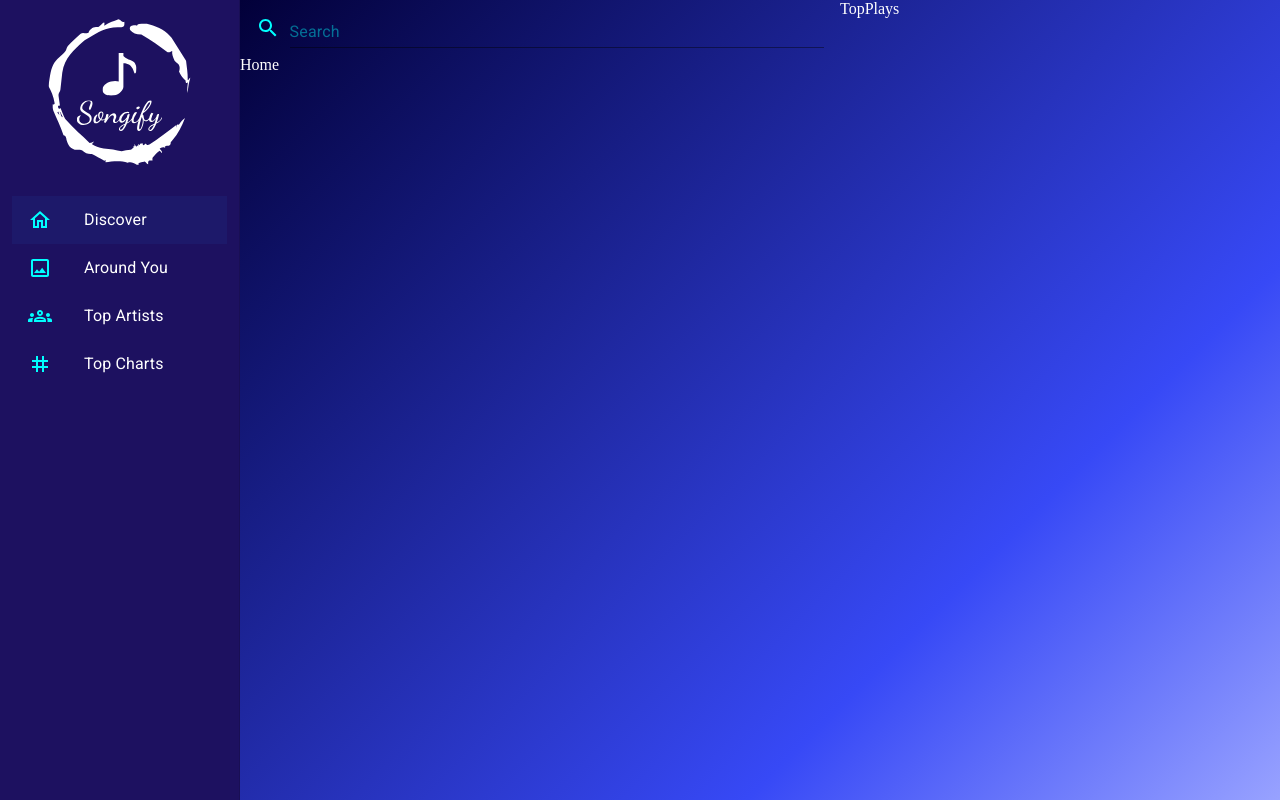
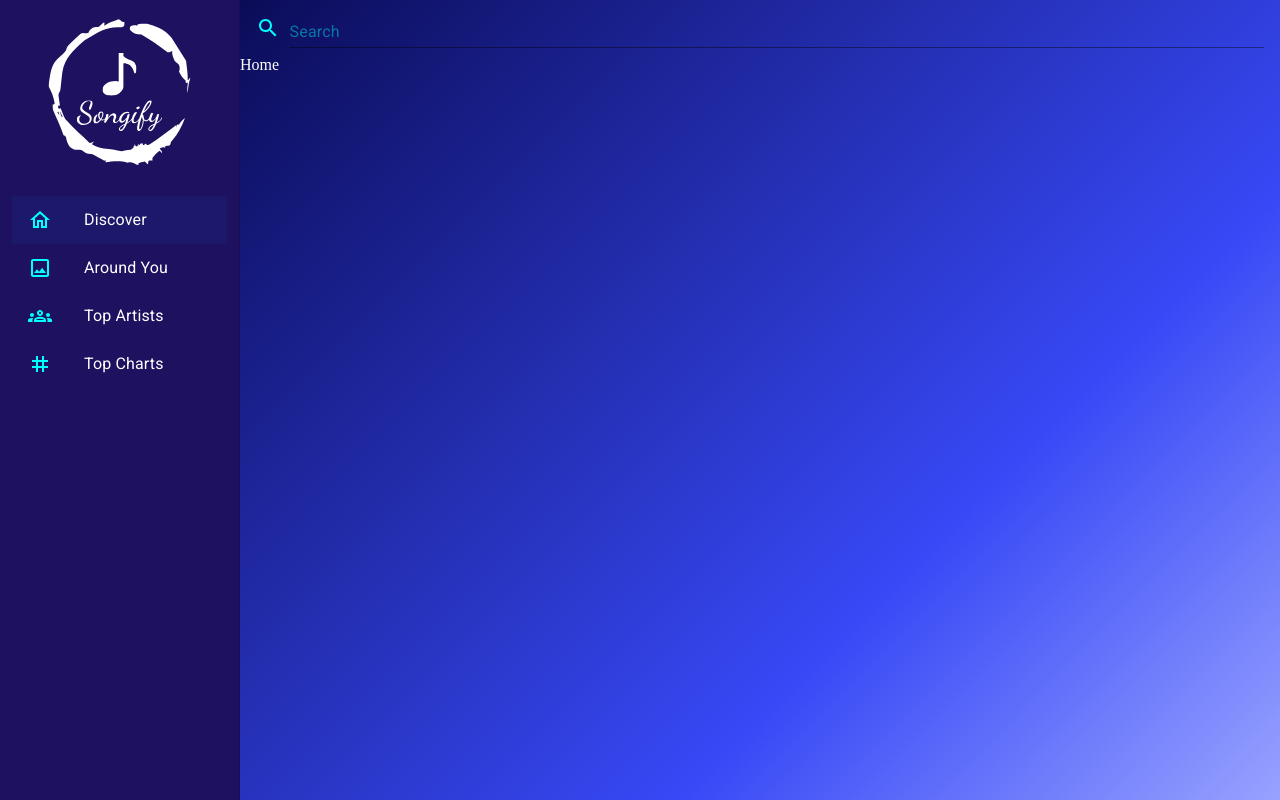
Before and after one commit to DireWolf707/Songify, a React (Vite) app: page / in a window 1280 px wide. Built offline with nearby package versions, Linux system fonts and the light colour scheme.

Commit message:
modified layout

```diff
--- a/src/App.jsx
+++ b/src/App.jsx
@@ -1,34 +1,23 @@
-import React, { useState } from "react"
+import React from "react"
 import { Stack } from "@mui/material"
-import SearchBar from "./components/SearchBar"
 import SideBar from "./components/SideBar"
-import TopPlays from "./components/TopPlays"
 import { Routes, Route } from "react-router-dom"
 import { TopArtists, TopCharts, Search, Home, AroundYou } from "./pages"
+import SearchBar from "./components/SearchBar"
 
 const App = () => {
-  const [open, setOpen] = useState(false)
-
   return (
     <Stack
       flexDirection="row"
       sx={{
         height: "100vh",
         width: "100vw",
+        background: "linear-gradient(135deg, rgba(2,0,57,1) 0%, rgba(55,73,246,1) 71%, rgba(152,162,255,1) 100%)",
       }}
     >
-      <SideBar open={open} setOpen={setOpen} />
-
-      <Stack
-        flexGrow={1}
-        sx={{
-          background: "linear-gradient(135deg, rgba(2,0,57,1) 0%, rgba(55,73,246,1) 71%, rgba(152,162,255,1) 100%)",
-          flexDirection: { md: "column", lg: "row" },
-        }}
-      >
+      <SideBar />
       <Stack flexGrow={1}>
-          <SearchBar setOpen={setOpen} />
-
+        <SearchBar />
         <Routes>
           <Route path="/" element={<Home />} />
           <Route path="/search/:searchTerm" element={<Search />} />
@@ -37,9 +26,6 @@ const App = () => {
           <Route path="/top-charts" element={<TopCharts />} />
         </Routes>
       </Stack>
-
-        <TopPlays />
-      </Stack>
     </Stack>
   )
 }
```
Lines whose indentation alone changed are shown as unchanged.
